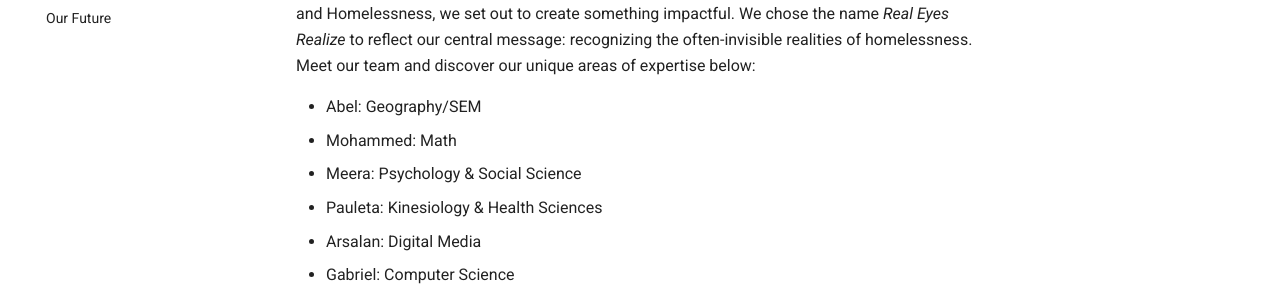
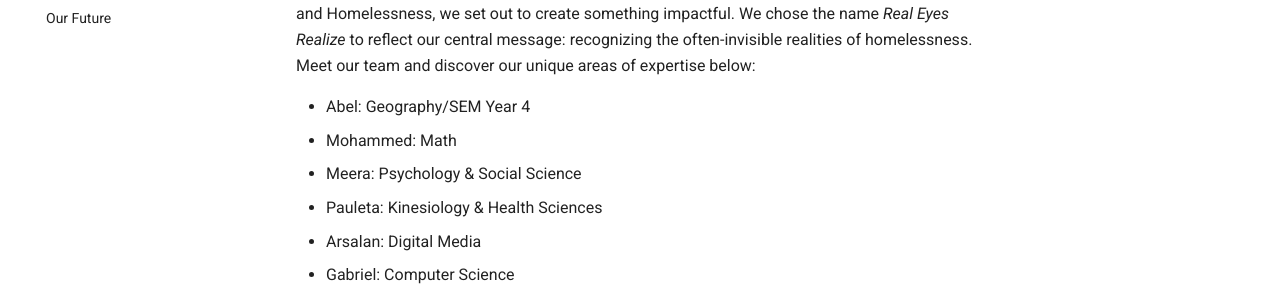
Before and after one commit to Real-Eyes-Realise/Real-Eyes-Realise.github.io, an MkDocs documentation site: the page built from docs/about.md, in a window 1280 px wide and 1074 px high. Shown: the part 255-545 px from the top of the window. Built offline with MkDocs 1.6.1 and Material for MkDocs 9.7.7, drawn with Linux system fonts in a browser that asks for light colours.

Commit message:
Upload sample commit

```diff
--- a/docs/about.md
+++ b/docs/about.md
@@ -2,7 +2,7 @@
 
 We are a passionate, interdisciplinary team from York University currently enrolled in a Capstone course focused on addressing homelessness in Canada. Given just three weeks to develop an innovative project around the themes of Invisibility, Community Awareness, Needs Identification, and Homelessness, we set out to create something impactful. We chose the name *Real Eyes Realize* to reflect our central message: recognizing the often-invisible realities of homelessness. Meet our team and discover our unique areas of expertise below:
 
-- Abel: Geography/SEM
+- Abel: Geography/SEM Year 4
 - Mohammed: Math
 - Meera: Psychology & Social Science
 - Pauleta: Kinesiology & Health Sciences
```
